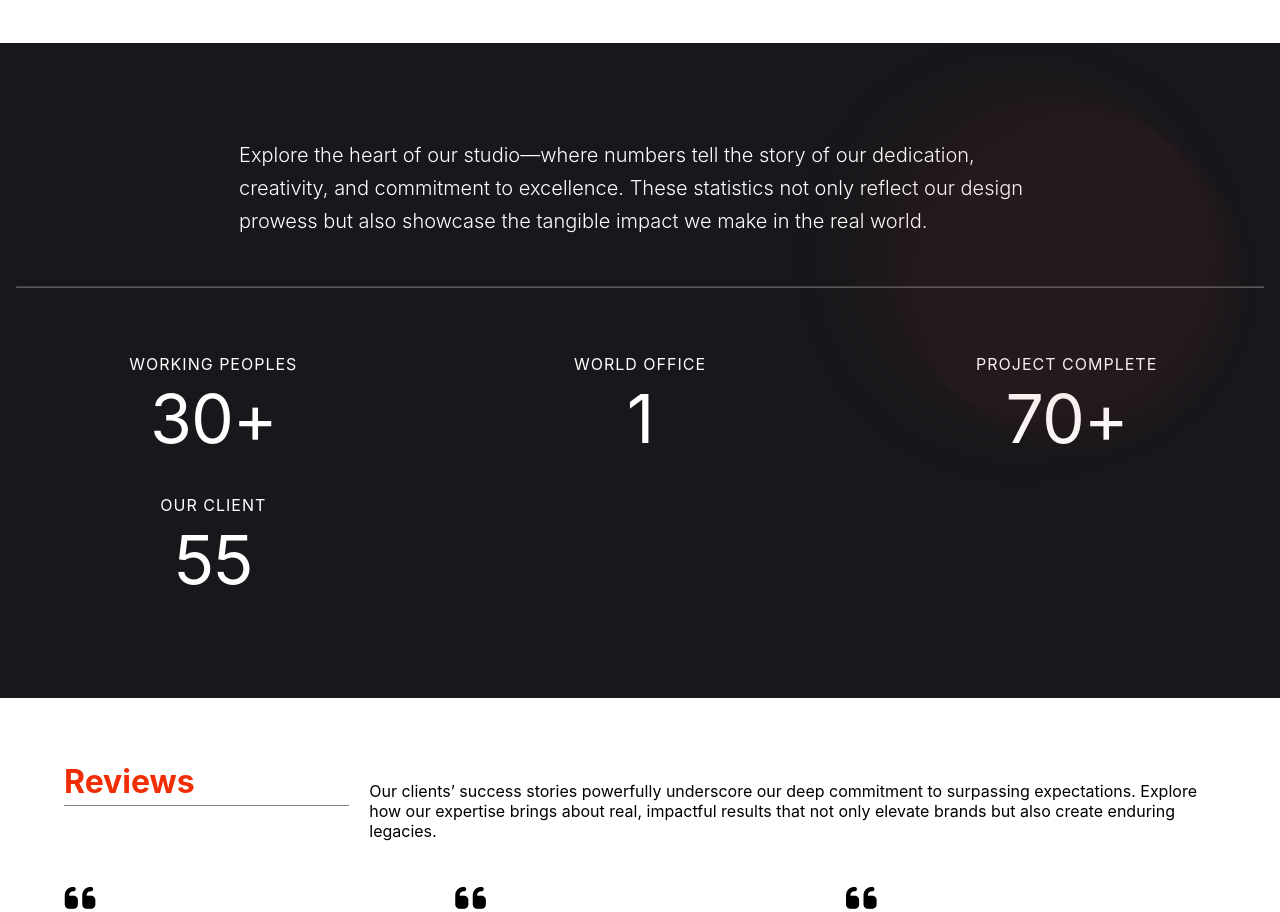
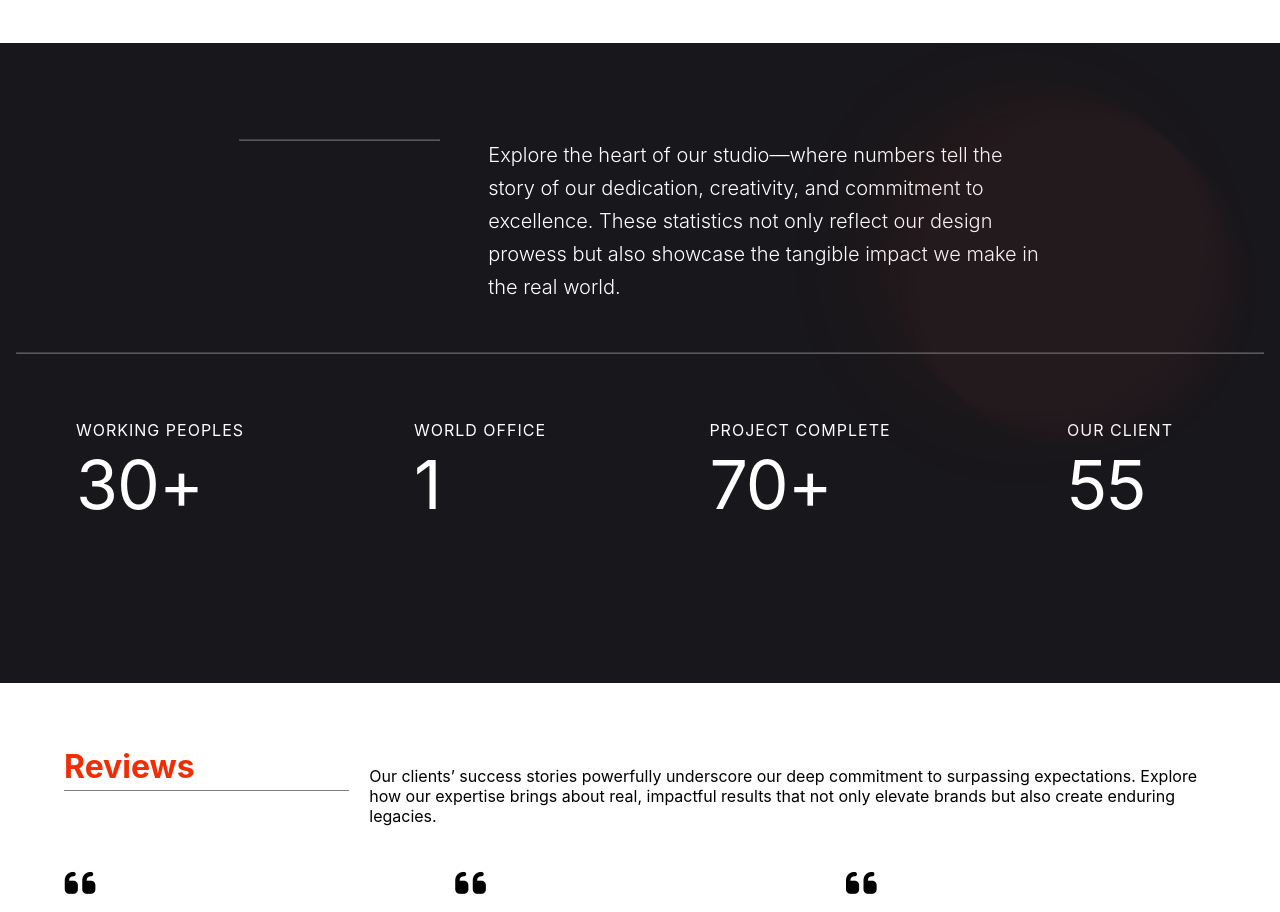
Before and after one commit to AMT-Egypt/AMT, a React (Create React App) app: page / in a window 1280 px wide. Shown: the part 2800-3712 px from the top of the page. Built offline with nearby package versions, Linux system fonts and the light colour scheme.

Commit message:
stats-section Refine

```diff
--- a/src/components/state_card/state_card.tsx
+++ b/src/components/state_card/state_card.tsx
@@ -9,7 +9,7 @@ const StateCard = ({ title, end, prefix }: { title: string; end: number; prefix?
 	const checkVisibility = () => {
 		if (cardRef.current) {
 			const rect = cardRef.current.getBoundingClientRect();
-			if (rect.top >= 0 && rect.bottom <= window.innerHeight ) {
+			if (rect.top >= 0 && rect.bottom <= window.innerHeight) {
 				setIsVisible(true);
 			} else {
 				setIsVisible(false);
--- a/src/sections/stats_section/stats_section.tsx
+++ b/src/sections/stats_section/stats_section.tsx
@@ -1,16 +1,15 @@
 import StateCard from '../../components/state_card/state_card';
 import blurSpot from '../../assets/blur-spot.png';
 import './style.css';
-import { useRef } from 'react';
 
 const StatesSection = () => {
-	const stateCardRef = useRef<HTMLDivElement | null>(null);
 	return (
 		<section className='stats-section'>
 			<div className='image-c'>
 				<img src={blurSpot} alt='Red Circle Spot' />
 			</div>
 			<p>
+				<hr className='left-line'/>
 				Explore the heart of our studio—where numbers tell the story of our dedication, creativity,
 				and commitment to excellence. These statistics not only reflect our design prowess but also
 				showcase the tangible impact we make in the real world.
--- a/src/sections/stats_section/style.css
+++ b/src/sections/stats_section/style.css
@@ -20,6 +20,10 @@
 	font-size: 1.25rem;
 	line-height: 33px;
 	font-weight: 300;
+	display: flex;
+	align-items: start;
+	justify-content: space-between;
+	gap: 3rem;
 }
 hr {
 	border-color: rgba(255, 255, 255, 0.274);
@@ -28,9 +32,9 @@ hr {
 .stats-list {
 	display: grid;
 	padding: 2rem 0 0;
-	grid-template-columns: repeat(auto-fill, minmax(300px, 1fr));
-
+	grid-template-columns: 1fr 1fr 1fr 1fr;
 	justify-items: center;
+	justify-content: space-between;
 	gap: 2rem;
 }
 .state-card p:first-child {
@@ -38,6 +42,8 @@ hr {
 	line-height: 24px;
 	letter-spacing: 1px;
 	text-transform: uppercase;
+	align-items: start;
+	justify-content: space-between;
 	font-weight: 400;
 }
 .state-card p:nth-child(2) {
@@ -50,17 +56,11 @@ hr {
 .state-card p span {
 	color: white !important;
 }
-
-@media (min-width: 1920px) {
-	.stats-list {
-		grid-template-columns: repeat(auto-fill, minmax(480px, 1fr));
-	}
-}
-
-@media (max-width: 1200px) {
-	.stats-list {
-		grid-template-columns: repeat(auto-fill, minmax(250px, 1fr));
-	}
+hr.left-line {
+	border-color: rgba(255, 255, 255, 0.274);
+	width: 100%;
+	height: 1px;
+	margin: 0;
 }
 
 @media (max-width: 768px) {
```
